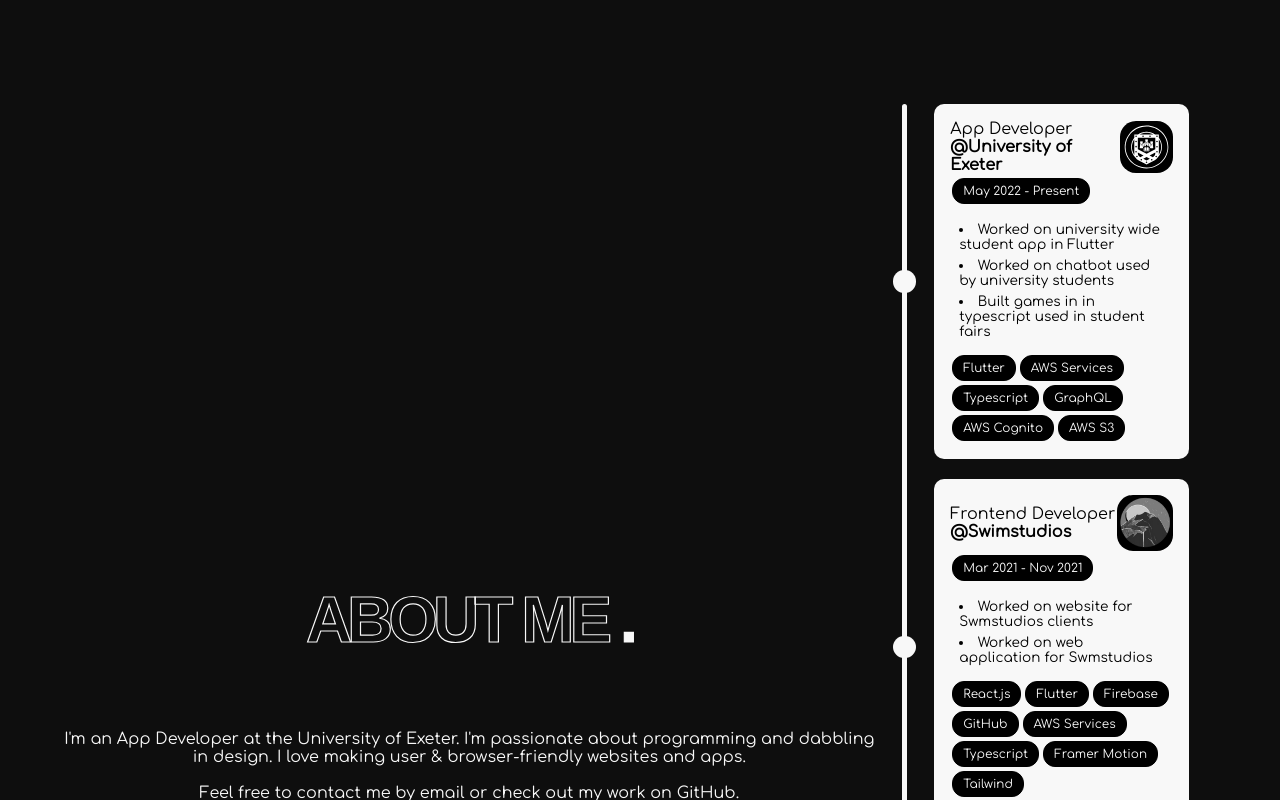
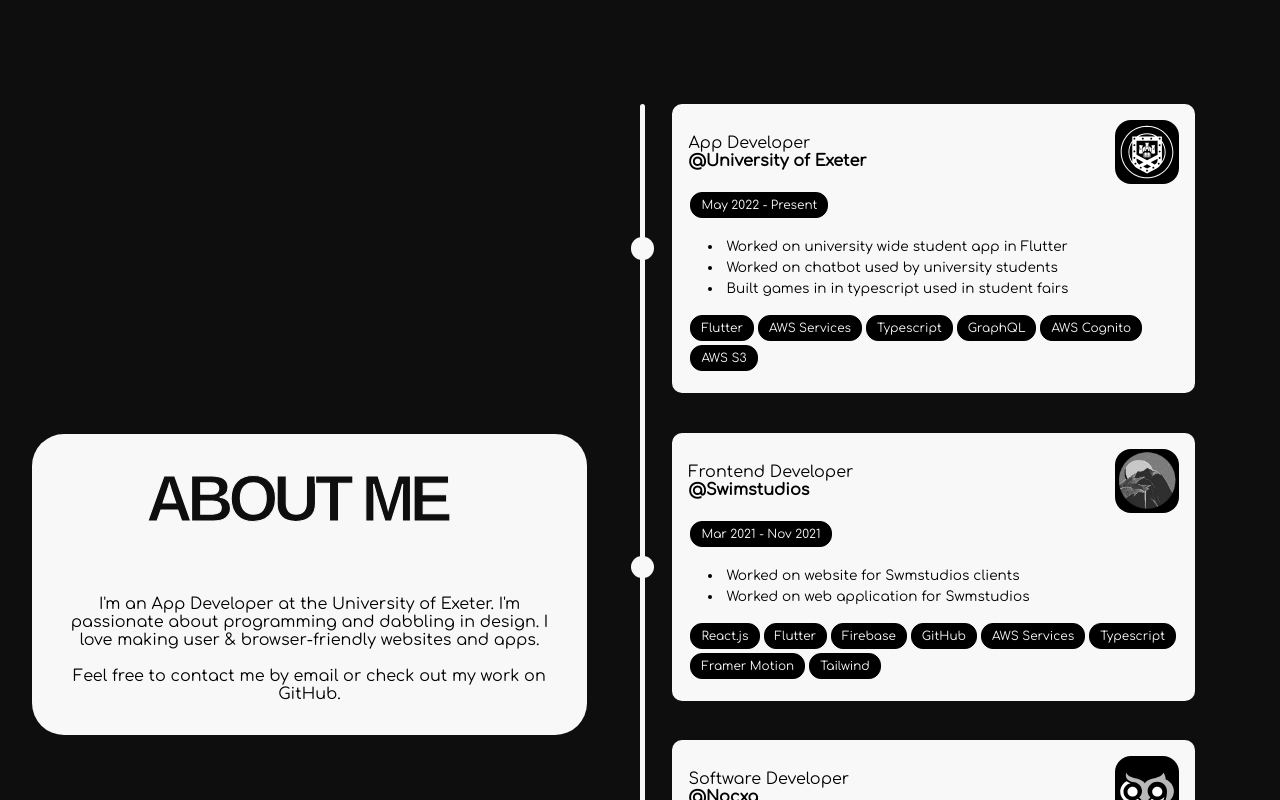
Before and after one commit to gowth6m/myportfolio, a React (Create React App) app: page / in a window 1280 px wide. Shown: the part 780-1580 px from the top of the page. Built offline with nearby package versions, Linux system fonts and the light colour scheme.

Commit message:
timeline

```diff
--- a/src/components/about/About.css
+++ b/src/components/about/About.css
@@ -8,7 +8,7 @@
 }
 
 .about-page {
-    min-height: 100svh;
+    /* min-height: 100svh; */
     width: 100%;
 }
 
@@ -18,15 +18,20 @@
     align-items: center;
     justify-content: center;
     height: 100%;
-    width: 90%;
+    width: 95%;
 }
 
 .about-section-one {
     flex-direction: column;
+    height: 100%;
 }
 
 .about-title span {
     color: var(--white);
+}
+
+.about-body {
+    width: 90%;
 }
 
 .about-section-two {
@@ -42,7 +47,14 @@
     /* .about-page-container > * { flex: 1; } */
 
     .about-section-two {
-        width: 50%;
+        width: 100%;
+    }
+
+    .about-section-one {
+        background-color: var(--white);
+        color: black;
+        border-radius: var(--backgroundRadius);
+        width: 84%;
     }
 
 }
--- a/src/components/about/Timeline.css
+++ b/src/components/about/Timeline.css
@@ -71,7 +71,7 @@
 
 .timeline-header {
     border-radius: var(--itemRadius);
-    padding: 4% 4%;
+    padding: 10px 4%;
     margin: 2px 0;
 }
 
@@ -88,7 +88,8 @@
     display: flex;
     justify-content: center;
     align-items: center;
-    width: 25%;
+    max-width: 25%;
+    width: 4em;
     border-radius: var(--itemRadius);
     background-color: black;
 }
@@ -155,6 +156,7 @@
 .about-timeline-item-bottom {
     display: flex;
     flex-wrap: wrap;
+    margin: 4px 0;
 }
 
 .timeline-item-tags {
```
